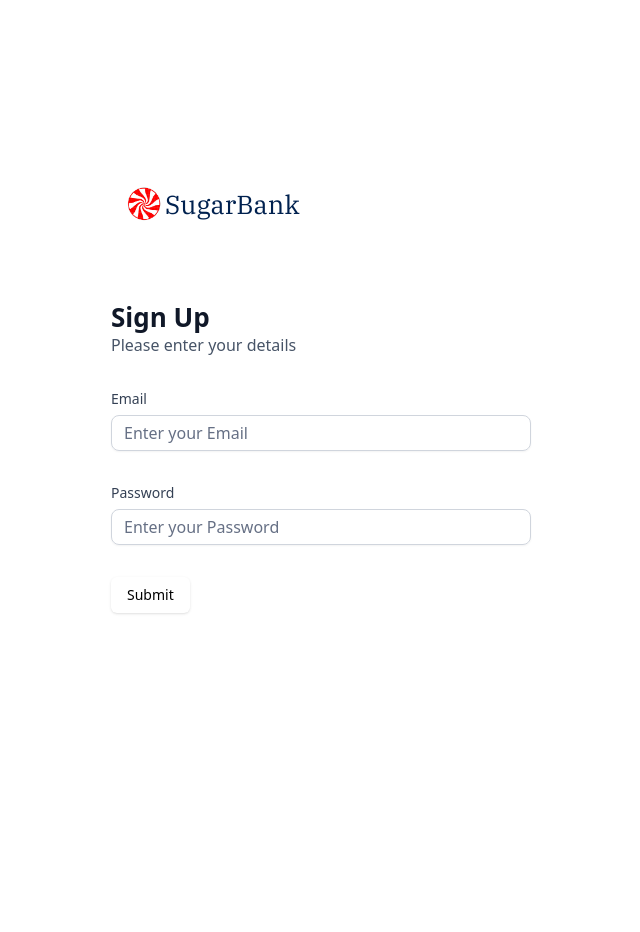
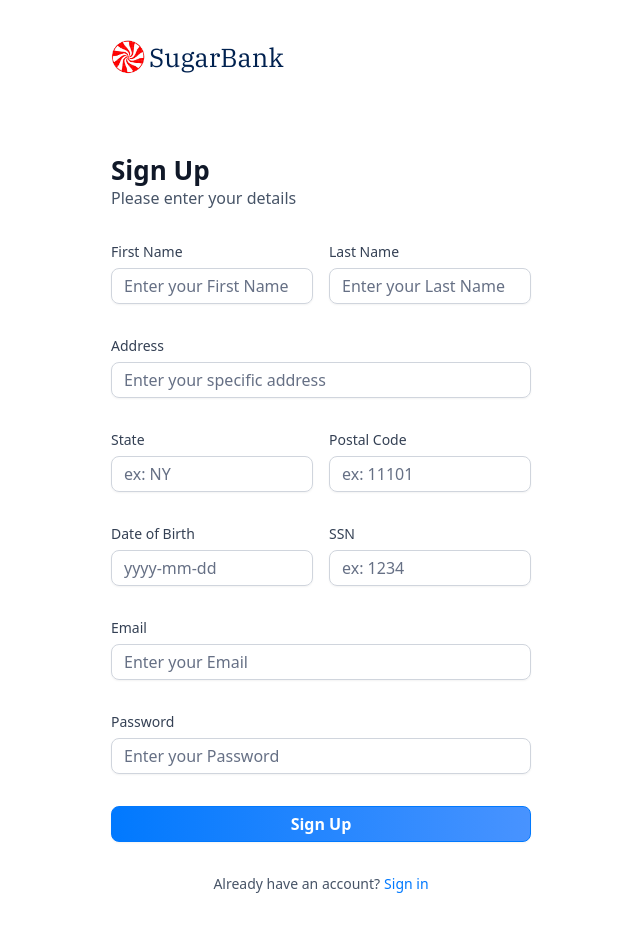
Before and after one commit to meertseker/Sugar-Bank, a Next.js app: page /sign-up in a window 1280 px wide. Shown: the whole page, without its empty margins (319-959 px from the left). Before the commit the page ends 800 px from the top, so only its background shows below. Built offline with nearby package versions, Linux system fonts and the light colour scheme.

Commit message:
sign up page form applied

```diff
--- a/components/AuthForm.tsx
+++ b/components/AuthForm.tsx
@@ -19,6 +19,8 @@ import {
 } from "@/components/ui/form"
 import { Input } from "@/components/ui/input"
 import CustomInput from './CustomInput';
+import { Loader2 } from 'lucide-react';
+import { authFormSchema } from '@/lib/utils';
 
 const formSchema = z.object({
   email: z.string().email(),})
@@ -26,6 +28,9 @@ const formSchema = z.object({
 const AuthForm = ({type}: {type : string}) => {
 
   const [user,setUser] = useState(null)
+  const [isLoading, setisLoading] = useState(false);
+
+  const formSchema = authFormSchema(type)
 
     // 1. Define your form.
   const form = useForm<z.infer<typeof formSchema>>({
@@ -39,13 +44,16 @@ const AuthForm = ({type}: {type : string}) => {
   function onSubmit(values: z.infer<typeof formSchema>) {
       // Do something with the form values.
       // ✅ This will be type-safe and validated.
-    console.log(values)
+      setisLoading(true);
+      console.log(values)
+      setisLoading(false);
+
     }
 
   return (
     <section className='auth-form'>
       <header className='flex flex-col gap-5 md:gap-8'>
-      <Link href="/" className="mb-12 cursor-pointer flex items-center gap-1 px-4 ">
+      <Link href="/" className=" mb-12 cursor-pointer flex items-center gap-1 ">
           <Image
             alt="SugarBank"
             src="/icons/logo.svg"
@@ -78,6 +86,7 @@ const AuthForm = ({type}: {type : string}) => {
         </div>
       ): (
         <>
+          {type === "sign-in" ? (
           <Form {...form}>
             <form onSubmit={form.handleSubmit(onSubmit)} className="space-y-8">
 
@@ -95,9 +104,126 @@ const AuthForm = ({type}: {type : string}) => {
                 placeholder="Enter your Password"
                 type = "password"
               />
-              <Button type="submit">Submit</Button>
+
+              <div className='flex flex-col gap-4'>
+              <Button type="submit" disabled = {isLoading} className='form-btn'>
+                {isLoading ? (
+                  <>
+                    <Loader2 size ={20}
+                    className = "animate-spin"/> &nbsp;
+                    Loading...
+                  </>
+                ): type === "sign-in"
+                    ? "Sign In" : "Sign Up"}
+
+              </Button>
+              </div>
             </form>
           </Form>
+          ) : (
+
+            <Form {...form}>
+
+            <form onSubmit={form.handleSubmit(onSubmit)} className="space-y-8">
+            <div className="space-y-8">
+
+                <div className='flex gap-4'>
+                  <CustomInput
+                    control={form.control}
+                    name="firstname"
+                    label="First Name"
+                    placeholder="Enter your First Name"
+                  />
+                  <CustomInput
+                    control={form.control}
+                    name="lastname"
+                    label="Last Name"
+                    placeholder="Enter your Last Name"
+                  />
+                </div>
+
+                <CustomInput
+                  control={form.control}
+                  name="address"
+                  label="Address"
+                  placeholder="Enter your specific address"
+                />
+                <div className='flex gap-4'>
+                  <CustomInput
+                    control={form.control}
+                    name="state"
+                    label="State"
+                    placeholder="ex: NY"
+                  />
+                  <CustomInput
+                    control={form.control}
+                    name="postalcode"
+                    label="Postal Code"
+                    placeholder="ex: 11101"
+                  />
+                </div>
+
+              <div className="flex gap-4">
+                <CustomInput
+                  control={form.control}
+                  name="dob"
+                  label="Date of Birth"
+                  placeholder="yyyy-mm-dd"
+                />
+
+                <CustomInput
+                  control={form.control}
+                  name="ssn"
+                  label="SSN"
+                  placeholder="ex: 1234"
+                />
+              </div>
+
+
+                <CustomInput
+                  control={form.control}
+                  name="email"
+                  label="Email"
+                  placeholder="Enter your Email"
+                  type="email"
+                />
+                <CustomInput
+                  control={form.control}
+                  name="password"
+                  label="Password"
+                  placeholder="Enter your Password"
+                  type="password"
+                />
+              </div>
+
+
+              <div className='flex flex-col gap-4'>
+              <Button type="submit" disabled = {isLoading} className='form-btn'>
+                {isLoading ? (
+                  <>
+                    <Loader2 size ={20}
+                    className = "animate-spin"/> &nbsp;
+                    Loading...
+                  </>
+                ): type === "sign-in"
+                    ? "Sign In" : "Sign Up"}
+
+              </Button>
+              </div>
+            </form>
+          </Form>
+          )}
+          <footer className='flex justify-center gap-1'>
+            <p className='text-14 font-normal text-gray-600'>
+              {type === " sign-in"
+                ? "Don't have an account?"
+                : "Already have an account?"}
+            </p>
+            <Link href = {type === "sign-in" ? "/sign-up"
+            : "sign-in"} className='form-link'>
+              {type === "sign-in" ? "Sign up" : "Sign in"}
+            </Link>
+          </footer>
         </>
       )}
     </section>
--- a/components/CustomInput.tsx
+++ b/components/CustomInput.tsx
@@ -17,19 +17,21 @@ import {
 } from "@/components/ui/form"
 import { Input } from "@/components/ui/input"
 import { Control } from 'react-hook-form'
-import {z} from "zod"
 import { authFormSchema } from '@/lib/utils'
 import { FieldPath } from 'react-hook-form'
 
+const formSchema = authFormSchema("sign-up");
+
 interface CustomInput {
-  form : Control<z.infer<typeof authFormSchema>>,
-  name: FieldPath<z.infer<typeof authFormSchema>>,
+  control : Control<z.infer<typeof formSchema>>,
+  name: FieldPath<z.infer<typeof formSchema>>,
   label : string,
   placeholder: string
+  type? : string;
 
 }
 
-const CustomInput = ({control, name , label , placeholder,type}) => {
+const CustomInput = ({control, name , label , placeholder,type}: CustomInput) => {
   return (
     <div>
       <FormField
@@ -48,7 +50,6 @@ const CustomInput = ({control, name , label , placeholder,type}) => {
                         />
                       </FormControl>
                       <FormMessage className='mt-2 form-message '/>
-
                 </div>
            </div>
          )}
--- a/lib/utils.ts
+++ b/lib/utils.ts
@@ -194,7 +194,15 @@ export const getTransactionStatus = (date: Date) => {
   return date > twoDaysAgo ? "Processing" : "Success";
 };
 
-export const authFormSchema = z.object({
-  email: z.string().email(),
-  password: z.string().min(8),
-})
+export const authFormSchema = (type : string) => z.object({
+  firstname: type === "sign-in" ? z.string().optional() : z.string().min(1, "First name is required"), // Required and must not be empty
+  lastname: type === "sign-in" ? z.string().optional() : z.string().min(1, "Last name is required"), // Required and must not be empty
+  address: type === "sign-in" ? z.string().optional() : z.string().min(1, "Address is required"), // Required and must not be empty
+  state: type === "sign-in" ? z.string().optional() : z.string().length(2, "State must be a valid 2-letter code"), // Ensure state is a valid 2-letter code
+  postalcode: type === "sign-in" ? z.string().optional() : z.string().regex(/^\d{6}$/, "Postal Code must be 6 digits"), // Postal Code must be 5 digits
+  dob: type === "sign-in" ? z.string().optional() : z.string().regex(/^\d{4}-\d{2}-\d{2}$/, "Date of Birth must be in the format yyyy-mm-dd"), // YYYY-MM-DD format validation
+  ssn: type === "sign-in" ? z.string().optional() : z.string().regex(/^\d{11}$/, "SSN must be last 11 digits"), // SSN as last 4 digits
+  //both
+  email: z.string().email("Please enter a valid email"), // Email validation
+  password: z.string().min(8, "Password must be at least 8 characters long") // Password min length 8
+});
```
